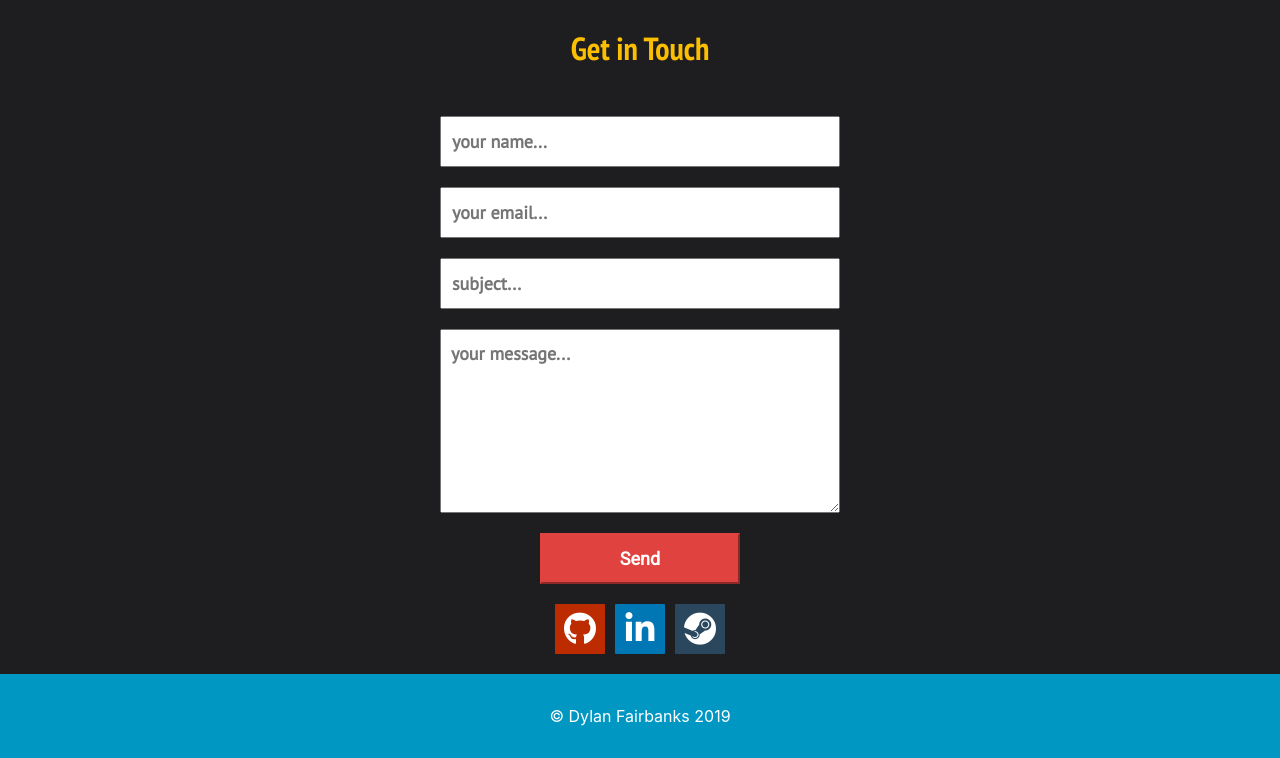
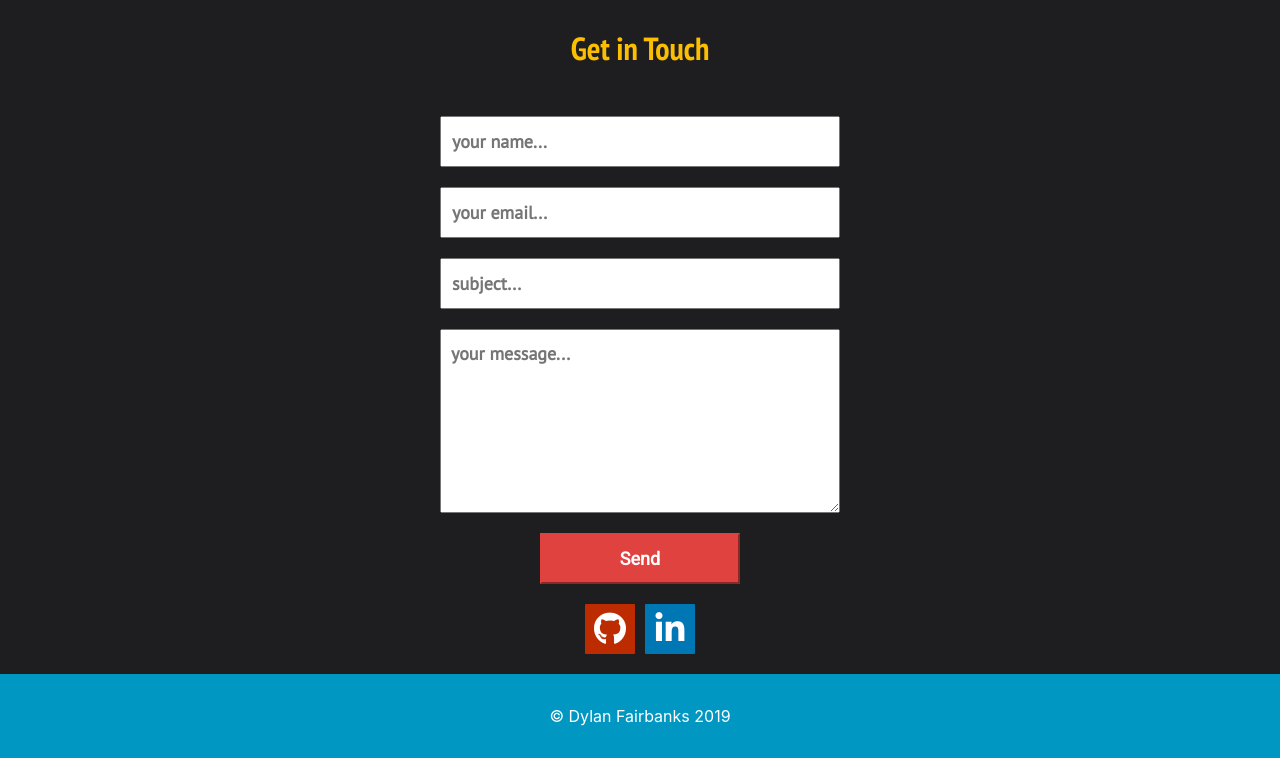
Before and after one commit to dmjusto/myPortfolio, a PHP site: page / in a window 1280 px wide. Shown: the part 2706-3464 px from the top of the page. Run offline with PHP 8.4, Linux system fonts and the light colour scheme; some libraries are stand-ins or nearby versions.

Commit message:
test that github connection still works.  commented out the steam link at the bottom of the comment section

```diff
--- a/index.php
+++ b/index.php
@@ -460,7 +460,7 @@
       <section class="linksWrapper">
         <a href="https://github.com/dmjusto" target="_blank" title="github"class="socialLink github fab fa-github"></a>
         <a href="https://www.linkedin.com/in/dylanfairbanks/" target="_blank" title="linkedin" class="socialLink linkedIn fab fa-linkedin-in"></a>
-        <a href="https://store.steampowered.com/app/837280/Lost_Borderline/" target="_blank" title="steam" class="socialLink steamLink fab fa-steam"></a>
+        <!-- <a href="https://store.steampowered.com/app/837280/Lost_Borderline/" target="_blank" title="steam" class="socialLink steamLink fab fa-steam"></a> -->
       </section>
 
 
```
